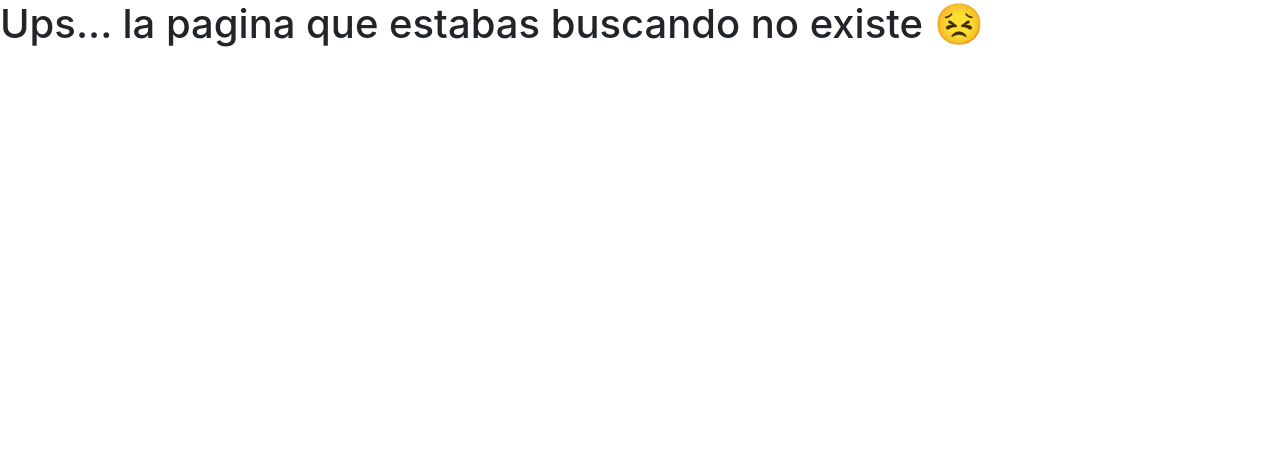
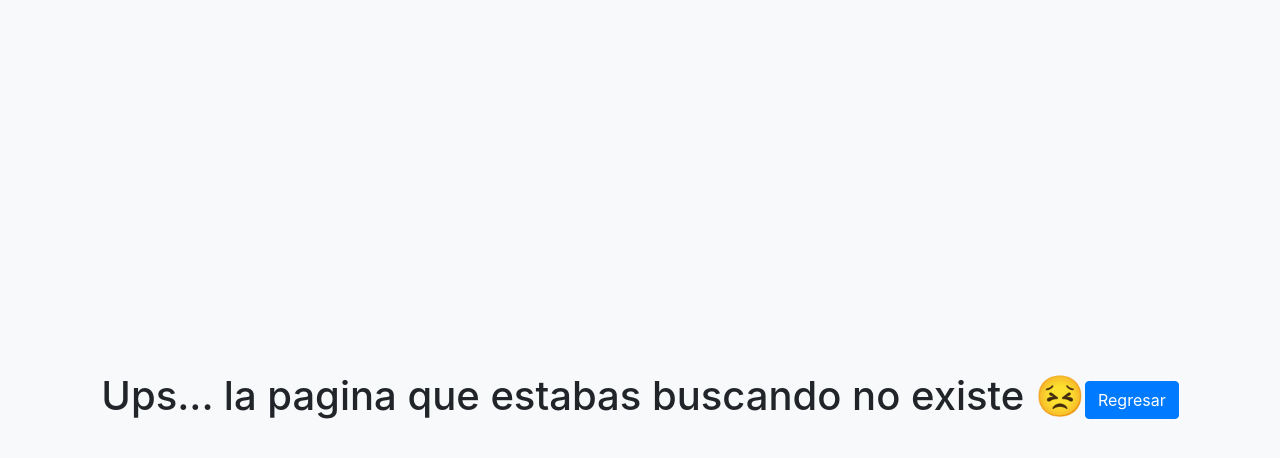
Before and after one commit to Samuelab2/co2_tracker, a React (Create React App) app: page /forecast in a window 1280 px wide. Shown: the top 458 px of the page. Built offline with nearby package versions, Linux system fonts and the light colour scheme.

Commit message:
modified meta tag in the html and styled the 404 page

```diff
--- a/public/index.html
+++ b/public/index.html
@@ -7,7 +7,7 @@
     <meta name="theme-color" content="#000000" />
     <meta
       name="description"
-      content="Web site created using create-react-app"
+      content="Keep track of your CO2 emissions"
     />
     <link rel="apple-touch-icon" href="%PUBLIC_URL%/logo192.png" />
     <!--
@@ -24,7 +24,7 @@
       work correctly both with client-side routing and a non-root public URL.
       Learn how to configure a non-root public URL by running `npm run build`.
     -->
-    <title>React App</title>
+    <title>CO2_Tracker</title>
   </head>
   <body>
     <noscript>You need to enable JavaScript to run this app.</noscript>
--- a/src/components/NotFound.js
+++ b/src/components/NotFound.js
@@ -1,8 +1,14 @@
 import React from 'react'
+import { Link } from 'react-router-dom'
 
 const NotFound = () => {
   return (
+    <div className='d-flex justify-content-center align-items-center min-vh-100 bg-light'>
       <h1>Ups... la pagina que estabas buscando no existe <span role='img' aria-label='emoji triste'>😣</span></h1>
+      <Link to='/travels' className='btn btn-primary'>
+        Regresar
+      </Link>
+    </div>
   )
 }
 
```
